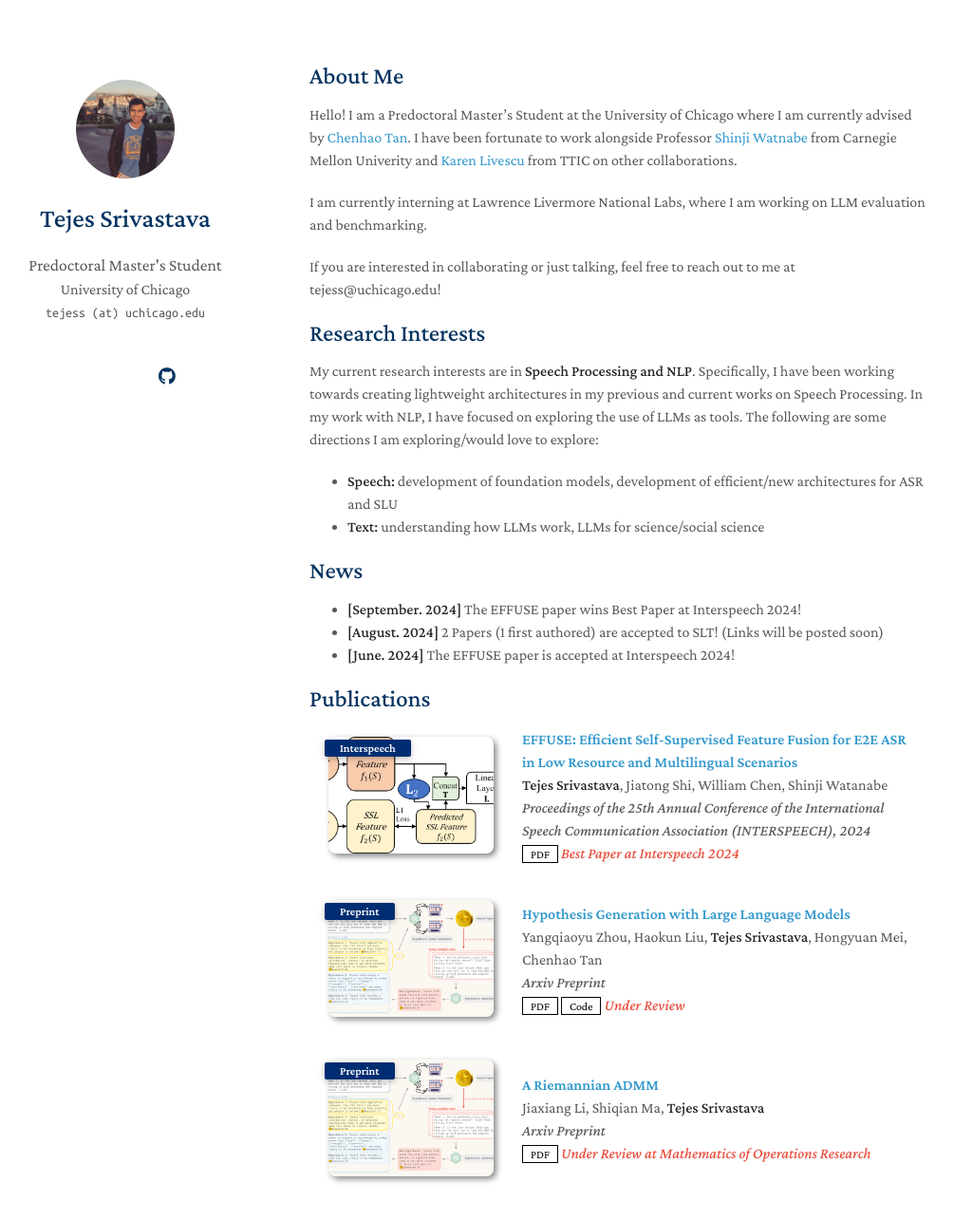
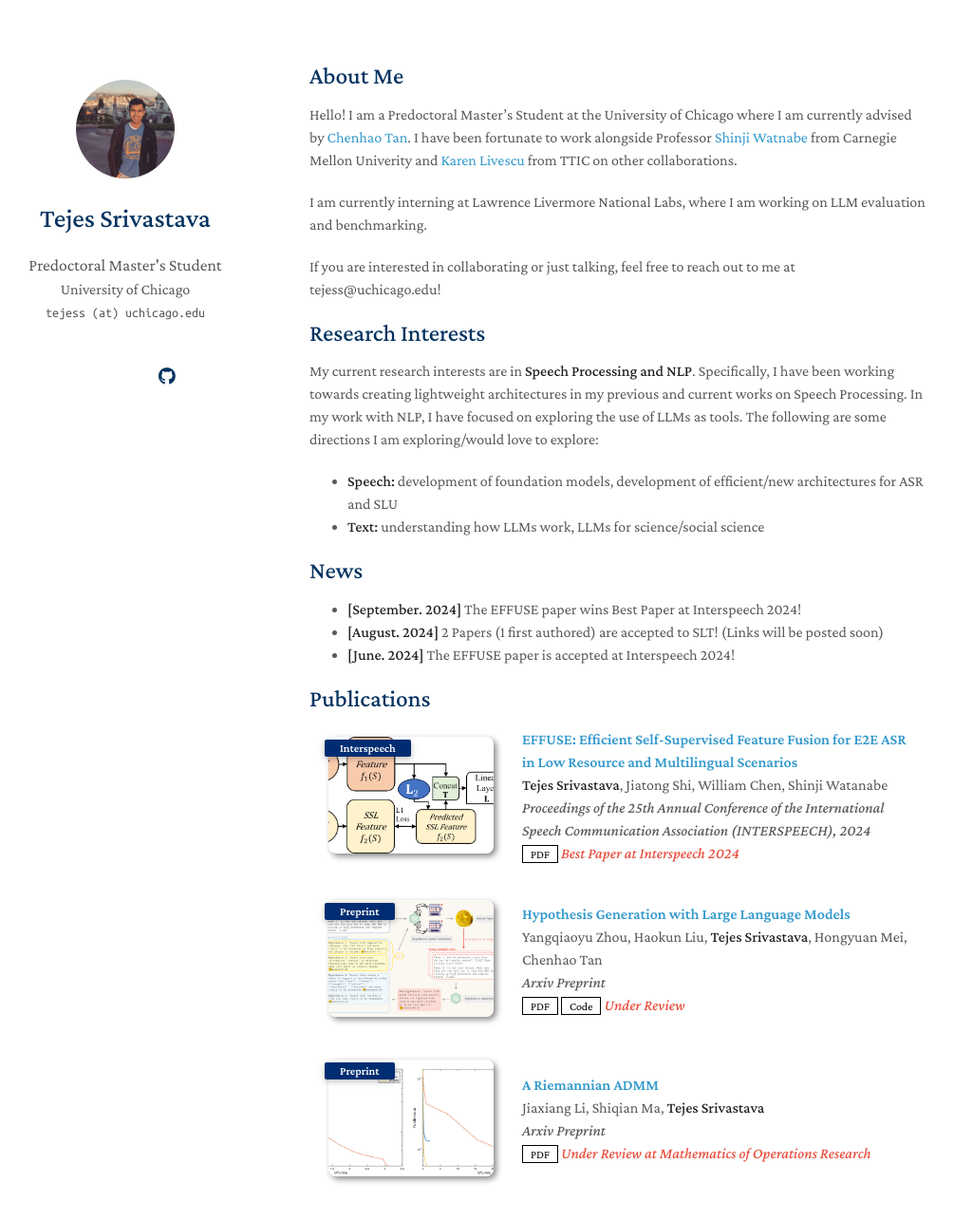
Before and after one commit to tejess/tejess.github.io, a Jekyll site: the page built from index.md, in a window 1280 px wide and 1373 px high. Shown: the top 1285 px of the window at 95% size, without its empty margins (144-1149 px from the left). Built offline with Jekyll 4.4.1, drawn with Linux system fonts in a browser that asks for light colours; a style sheet for code colours, icons or effects is not loaded; our own code applies the rules of GitHub Pages for plain Markdown files.

Commit message:
Update publications.yml

```diff
--- a/_data/publications.yml
+++ b/_data/publications.yml
@@ -23,5 +23,5 @@ main:
     conference_short: Preprint
     conference: Arxiv Preprint
     pdf: https://arxiv.org/pdf/2404.04326
-    image: ./assets/img/hypogenic_figure1_large_font-1-1.png
+    image: ./assets/img/radmm.png
     notes: Under Review at Mathematics of Operations Research
```
